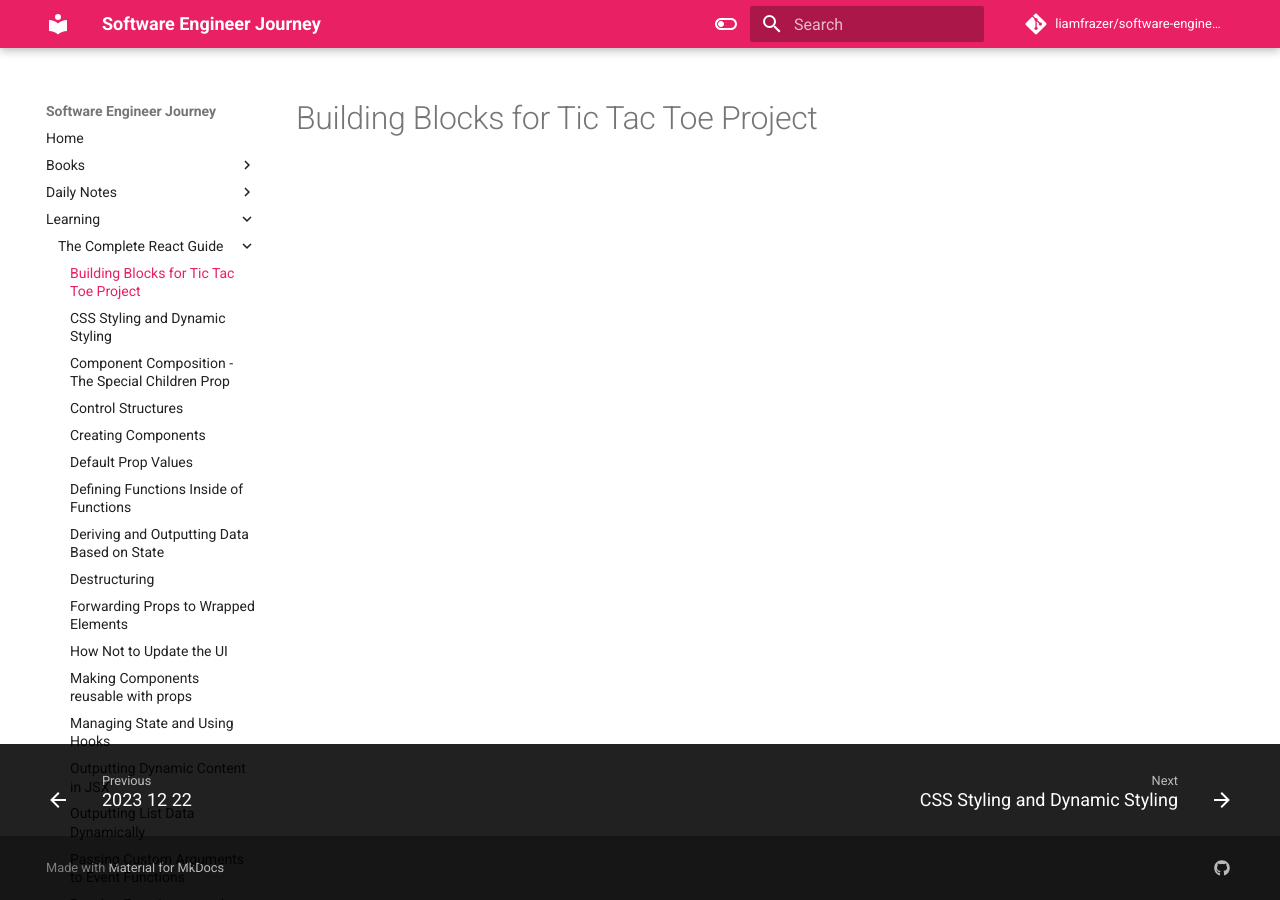
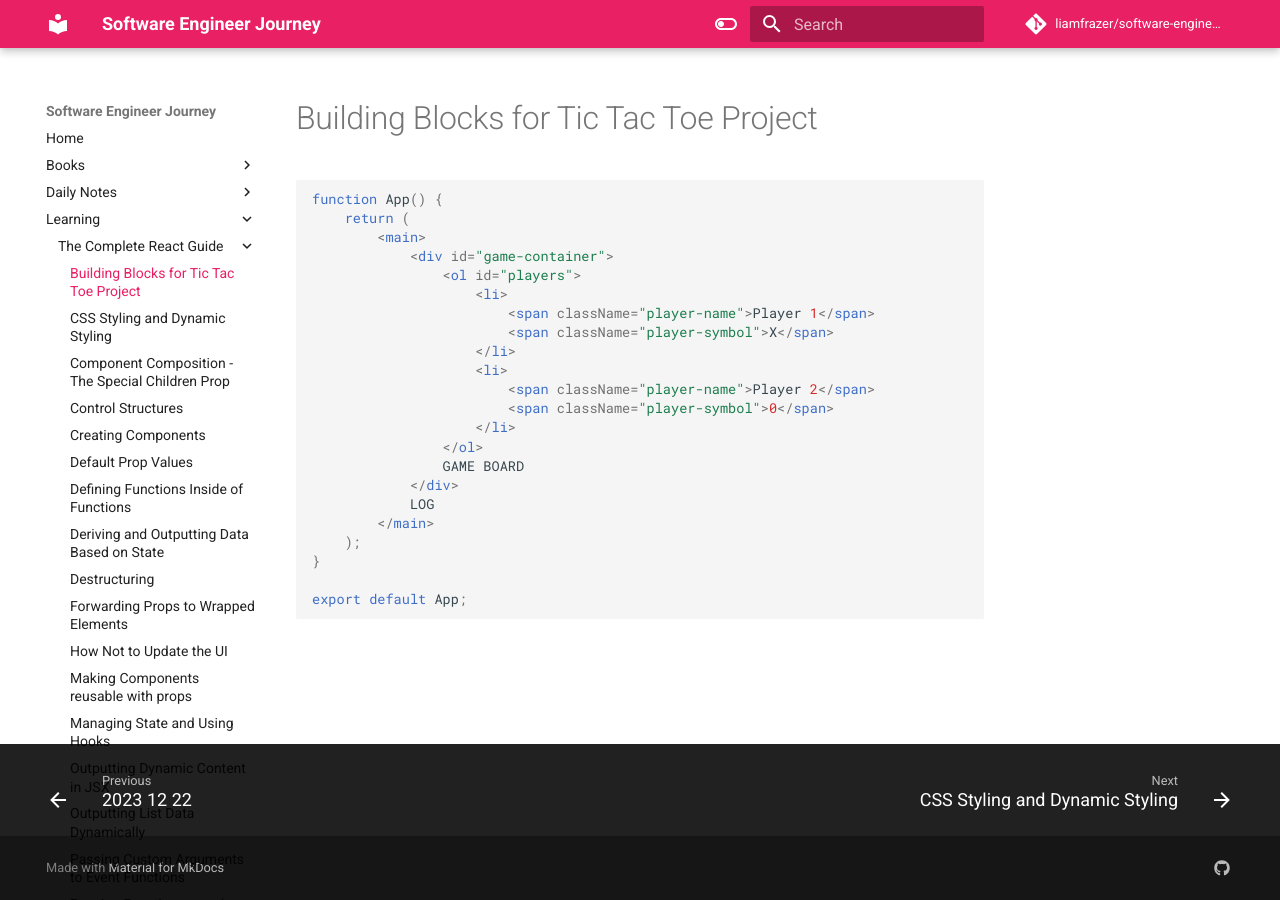
Before and after one commit to liamfrazer/software-engineer-journey, an MkDocs documentation site: the page built from docs/Learning/The Complete React Guide/Building Blocks for Tic Tac Toe Project.md, in a window 1280 px wide. Built offline with MkDocs 1.6.1 and Material for MkDocs 9.7.7, drawn with Linux system fonts in a browser that asks for light colours; comment, search, counter and statistics services are not loaded.

Commit message:
vault backup: 2023-12-22 12:47:44

````diff
--- a/docs/Learning/The Complete React Guide/Building Blocks for Tic Tac Toe Project.md
+++ b/docs/Learning/The Complete React Guide/Building Blocks for Tic Tac Toe Project.md
@@ -7,3 +7,28 @@ tags:
   - components
 ---
 # Building Blocks for Tic Tac Toe Project
+
+```jsx
+function App() {
+	return (
+		<main>
+			<div id="game-container">
+				<ol id="players">
+					<li>
+						<span className="player-name">Player 1</span>
+						<span className="player-symbol">X</span>
+					</li>
+					<li>
+						<span className="player-name">Player 2</span>
+						<span className="player-symbol">0</span>
+					</li>
+				</ol>
+				GAME BOARD
+			</div>
+			LOG
+		</main>
+	);
+}
+
+export default App;
+```
````
